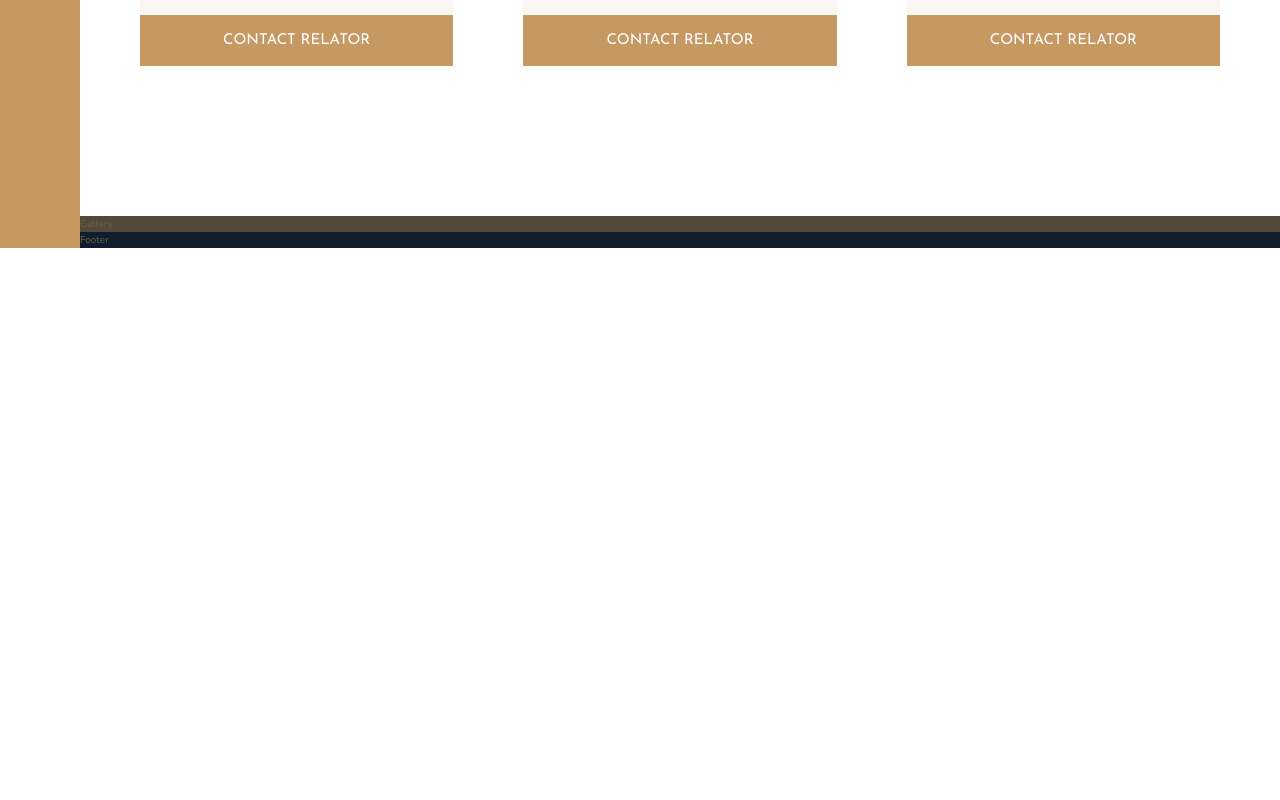
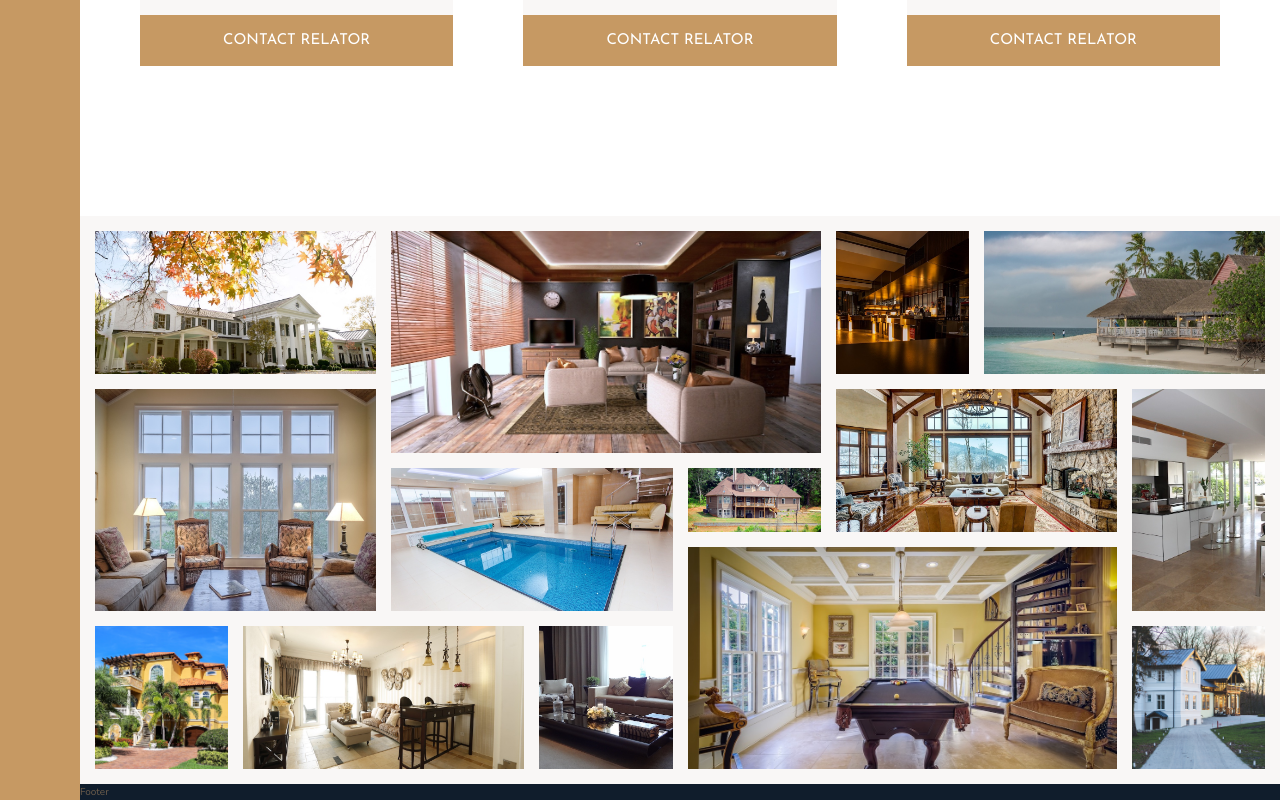
Before and after one commit to Deep1Shikha/Abode-, a React (Create React App) app: page / in a window 1280 px wide. Shown: the part 2900-3700 px from the top of the page. Before the commit the page ends 3148 px from the top, so only its background shows below. Built offline with nearby package versions, Linux system fonts and the light colour scheme.

Commit message:
gallery created

```diff
--- a/public/sass/_gallery.scss
+++ b/public/sass/_gallery.scss
@@ -1,4 +1,85 @@
 .gallery{
-    background-color: $color-grey-dark-1;
+    background-color: $color-grey-light-1;
     grid-column: full-start/full-end;
+
+
+  display:grid;
+  grid-template-columns: repeat(8,1fr);
+  grid-template-rows: repeat(7,5vw);
+  grid-gap: 1.5rem;
+  padding:1.5rem;
+    //object fit needs to be added to paRENT ELEMENT
+
+    &__item{
+         &--1{
+             grid-row: 1/3;
+             grid-column: 1/3;
+         }
+         &--2{
+             grid-column: 3/6;
+             grid-row: 1/4;
+         }
+
+        &--3{
+            grid-column: 6/7;
+            grid-row: 1/3;
+        }
+        &--4{
+            grid-column: 7/9;
+            grid-row: 1/3;
+        }
+        &--5{
+            grid-column: 1/3;
+            grid-row: 3/6;
+        }
+        &--5{
+            grid-column: 1/3;
+            grid-row: 3/6;
+        }
+        &--6{
+            grid-column: 3/5;
+            grid-row: 4/6;
+        }
+        &--7{
+            grid-column: 5/6;
+            grid-row: 4/5;
+        }
+        &--8{
+            grid-column: 6/8;
+            grid-row: 3/5;
+        }
+        &--9{
+            grid-column: 8/9;
+            grid-row: 3/6;
+        }
+        &--10{
+            grid-column: 1/2;
+            grid-row: 6/8;
+        }
+        &--11{
+            grid-column: 2/4;
+            grid-row: 6/8;
+        }
+        &--12{
+            grid-column: 4/5;
+            grid-row: 6/8;
+        }
+        &--13{
+            grid-column: 5/8;
+            grid-row: 5/8;
+        }
+        &--14{
+            grid-column: 8/9;
+            grid-row: 6/8;
+        }
+    }
+
+    &__img{
+        width:100%;
+        height:100%;
+        object-fit: cover;
+        display:block;
+    }
+
+
 }
--- a/public/sass/main.css
+++ b/public/sass/main.css
@@ -306,8 +306,159 @@
 }
 
 .gallery {
-  background-color: #54483a;
+  background-color: #f9f7f6;
   grid-column: full-start/full-end;
+  display: -ms-grid;
+  display: grid;
+  -ms-grid-columns: (1fr)[8];
+      grid-template-columns: repeat(8, 1fr);
+  -ms-grid-rows: (5vw)[7];
+      grid-template-rows: repeat(7, 5vw);
+  grid-gap: 1.5rem;
+  padding: 1.5rem;
+}
+
+.gallery__item--1 {
+  -ms-grid-row: 1;
+  -ms-grid-row-span: 2;
+  grid-row: 1/3;
+  -ms-grid-column: 1;
+  -ms-grid-column-span: 2;
+  grid-column: 1/3;
+}
+
+.gallery__item--2 {
+  -ms-grid-column: 3;
+  -ms-grid-column-span: 3;
+  grid-column: 3/6;
+  -ms-grid-row: 1;
+  -ms-grid-row-span: 3;
+  grid-row: 1/4;
+}
+
+.gallery__item--3 {
+  -ms-grid-column: 6;
+  -ms-grid-column-span: 1;
+  grid-column: 6/7;
+  -ms-grid-row: 1;
+  -ms-grid-row-span: 2;
+  grid-row: 1/3;
+}
+
+.gallery__item--4 {
+  -ms-grid-column: 7;
+  -ms-grid-column-span: 2;
+  grid-column: 7/9;
+  -ms-grid-row: 1;
+  -ms-grid-row-span: 2;
+  grid-row: 1/3;
+}
+
+.gallery__item--5 {
+  -ms-grid-column: 1;
+  -ms-grid-column-span: 2;
+  grid-column: 1/3;
+  -ms-grid-row: 3;
+  -ms-grid-row-span: 3;
+  grid-row: 3/6;
+}
+
+.gallery__item--5 {
+  -ms-grid-column: 1;
+  -ms-grid-column-span: 2;
+  grid-column: 1/3;
+  -ms-grid-row: 3;
+  -ms-grid-row-span: 3;
+  grid-row: 3/6;
+}
+
+.gallery__item--6 {
+  -ms-grid-column: 3;
+  -ms-grid-column-span: 2;
+  grid-column: 3/5;
+  -ms-grid-row: 4;
+  -ms-grid-row-span: 2;
+  grid-row: 4/6;
+}
+
+.gallery__item--7 {
+  -ms-grid-column: 5;
+  -ms-grid-column-span: 1;
+  grid-column: 5/6;
+  -ms-grid-row: 4;
+  -ms-grid-row-span: 1;
+  grid-row: 4/5;
+}
+
+.gallery__item--8 {
+  -ms-grid-column: 6;
+  -ms-grid-column-span: 2;
+  grid-column: 6/8;
+  -ms-grid-row: 3;
+  -ms-grid-row-span: 2;
+  grid-row: 3/5;
+}
+
+.gallery__item--9 {
+  -ms-grid-column: 8;
+  -ms-grid-column-span: 1;
+  grid-column: 8/9;
+  -ms-grid-row: 3;
+  -ms-grid-row-span: 3;
+  grid-row: 3/6;
+}
+
+.gallery__item--10 {
+  -ms-grid-column: 1;
+  -ms-grid-column-span: 1;
+  grid-column: 1/2;
+  -ms-grid-row: 6;
+  -ms-grid-row-span: 2;
+  grid-row: 6/8;
+}
+
+.gallery__item--11 {
+  -ms-grid-column: 2;
+  -ms-grid-column-span: 2;
+  grid-column: 2/4;
+  -ms-grid-row: 6;
+  -ms-grid-row-span: 2;
+  grid-row: 6/8;
+}
+
+.gallery__item--12 {
+  -ms-grid-column: 4;
+  -ms-grid-column-span: 1;
+  grid-column: 4/5;
+  -ms-grid-row: 6;
+  -ms-grid-row-span: 2;
+  grid-row: 6/8;
+}
+
+.gallery__item--13 {
+  -ms-grid-column: 5;
+  -ms-grid-column-span: 3;
+  grid-column: 5/8;
+  -ms-grid-row: 5;
+  -ms-grid-row-span: 3;
+  grid-row: 5/8;
+}
+
+.gallery__item--14 {
+  -ms-grid-column: 8;
+  -ms-grid-column-span: 1;
+  grid-column: 8/9;
+  -ms-grid-row: 6;
+  -ms-grid-row-span: 2;
+  grid-row: 6/8;
+}
+
+.gallery__img {
+  width: 100%;
+  height: 100%;
+  -o-object-fit: cover;
+     object-fit: cover;
+  display: block;
 }
 
 .footer {
--- a/src/components/gallery.js
+++ b/src/components/gallery.js
@@ -1,3 +1,62 @@
 export default function gallery() {
-    return <section className="gallery">Gallery</section>;
+    return(
+    <section className="gallery">
+      <figure class="gallery__item gallery__item--1">
+      <img src="img/gal-1.jpeg" alt="Gallery Image 1" className="gallery__img" />
+      </figure>
+
+      <figure class="gallery__item gallery__item--2">
+      <img src="img/gal-2.jpeg" alt="Gallery Image 2" className="gallery__img" />
+      </figure>
+
+      <figure class="gallery__item gallery__item--3">
+      <img src="img/gal-3.jpeg" alt="Gallery Image 3" className="gallery__img" />
+      </figure>
+
+      <figure class="gallery__item gallery__item--4">
+      <img src="img/gal-4.jpeg" alt="Gallery Image 4" className="gallery__img" />
+      </figure>
+
+      <figure class="gallery__item gallery__item--5">
+      <img src="img/gal-5.jpeg" alt="Gallery Image 5" className="gallery__img" />
+      </figure>
+
+      <figure class="gallery__item gallery__item--6">
+      <img src="img/gal-6.jpeg" alt="Gallery Image 6" className="gallery__img" />
+      </figure>
+
+      <figure class="gallery__item gallery__item--7">
+      <img src="img/gal-7.jpeg" alt="Gallery Image 7" className="gallery__img" />
+      </figure>
+
+      <figure class="gallery__item gallery__item--8">
+      <img src="img/gal-8.jpeg" alt="Gallery Image 8" className="gallery__img" />
+      </figure>
+
+      <figure class="gallery__item gallery__item--9">
+      <img src="img/gal-9.jpeg" alt="Gallery Image 9" className="gallery__img" />
+      </figure>
+
+      <figure class="gallery__item gallery__item--10">
+      <img src="img/gal-10.jpeg" alt="Gallery Image 10" className="gallery__img" />
+      </figure>
+
+      <figure class="gallery__item gallery__item--11">
+      <img src="img/gal-11.jpeg" alt="Gallery Image 11" className="gallery__img" />
+      </figure>
+
+      <figure class="gallery__item gallery__item--12">
+      <img src="img/gal-12.jpeg" alt="Gallery Image 12" className="gallery__img" />
+      </figure>
+
+      <figure class="gallery__item gallery__item--13">
+      <img src="img/gal-13.jpeg" alt="Gallery Image 13" className="gallery__img" />
+      </figure>
+
+      <figure class="gallery__item gallery__item--14">
+      <img src="img/gal-14.jpeg" alt="Gallery Image 14" className="gallery__img" />
+      </figure>
+
+      </section>
+      );
   }
```
Also changed, not shown: 1 other file (tests, documents, lock files or other folders).
